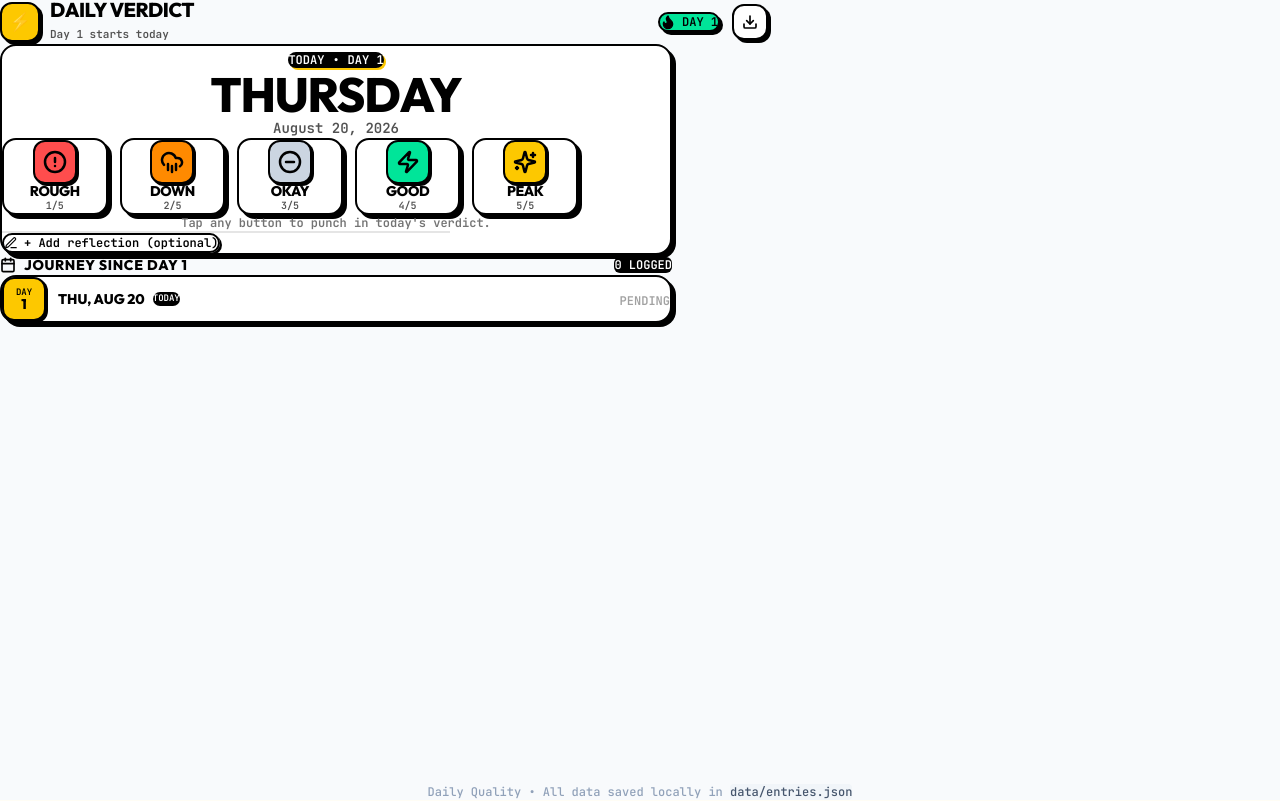
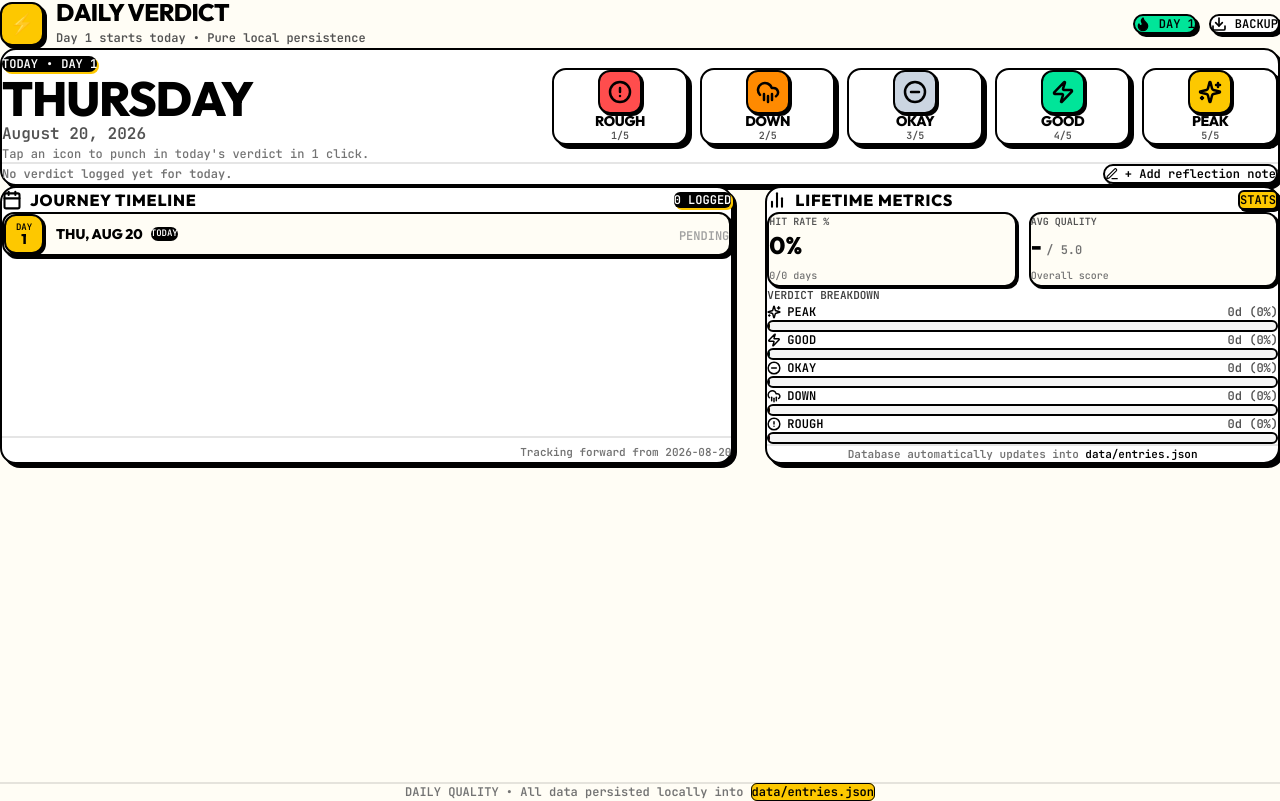
Before and after one commit to TRINNO112/shit-or-hit, a React (Vite) app: page / in a window 1280 px wide. Built offline with nearby package versions, Linux system fonts and the light colour scheme; no server answers.

Commit message:
D3: Implement wide panoramic Neobrutalist dashboard layout with full screen utilization and stats widget

```diff
--- a/src/App.jsx
+++ b/src/App.jsx
@@ -2,20 +2,19 @@ import React, { useState, useEffect, useCallback } from 'react';
 import Header from './components/Header';
 import TodayHero from './components/TodayHero';
 import JourneyTimeline from './components/JourneyTimeline';
+import StatsWidget from './components/StatsWidget';
 import { fetchDatabase, saveEntry } from './services/api';
 
 export default function App() {
   const [startDate, setStartDate] = useState(new Date().toISOString().slice(0, 10));
   const [entries, setEntries] = useState({});
 
-  // Today formatted as YYYY-MM-DD
   const now = new Date();
   const y = now.getFullYear();
   const m = String(now.getMonth() + 1).padStart(2, '0');
   const d = String(now.getDate()).padStart(2, '0');
   const todayStr = `${y}-${m}-${d}`;
 
-  // Load database on start
   const loadData = useCallback(async () => {
     try {
       const db = await fetchDatabase();
@@ -30,13 +29,11 @@ export default function App() {
     loadData();
   }, [loadData]);
 
-  // Calculate day count (e.g. Day 1, Day 2...)
   const startObj = new Date(`${startDate}T00:00:00`);
   const todayObj = new Date(`${todayStr}T00:00:00`);
   const diffDays = Math.max(0, Math.floor((todayObj - startObj) / (1000 * 60 * 60 * 24)));
   const dayCount = diffDays + 1;
 
-  // Handle 1-click rating for today
   const handleSaveToday = async (entryData) => {
     const saved = await saveEntry(entryData);
     setEntries(prev => ({
@@ -46,19 +43,19 @@ export default function App() {
   };
 
   return (
-    <div className="min-h-screen flex flex-col justify-between bg-[#f8fafc] text-slate-900 pb-12">
+    <div className="min-h-screen flex flex-col justify-between bg-[#FFFDF5] text-black">
 
-      {/* Top Header */}
+      {/* Full-width Header */}
       <Header
         startDate={startDate}
         entries={entries}
         dayCount={dayCount}
       />
 
-      {/* Main Focus Area */}
-      <main className="flex-1 max-w-4xl w-full mx-auto px-4 py-6">
+      {/* Main Panoramic Container */}
+      <main className="flex-1 w-full max-w-[1440px] mx-auto px-6 md:px-10 py-6">
 
-        {/* Centered Today Card */}
+        {/* Full-Width Top Hero Today Banner */}
         <TodayHero
           todayStr={todayStr}
           currentEntry={entries[todayStr] || null}
@@ -66,18 +63,33 @@ export default function App() {
           dayCount={dayCount}
         />
 
-        {/* Clean Timeline (Only starting from Day 1 / today) */}
-        <JourneyTimeline
-          startDate={startDate}
-          todayStr={todayStr}
-          entries={entries}
-        />
+        {/* Bottom 2-Column Panoramic Grid */}
+        <div className="grid grid-cols-1 lg:grid-cols-12 gap-8 items-stretch">
+
+          {/* Left Column: Journey Timeline (7 cols) */}
+          <div className="lg:col-span-7">
+            <JourneyTimeline
+              startDate={startDate}
+              todayStr={todayStr}
+              entries={entries}
+            />
+          </div>
+
+          {/* Right Column: Real-time Stats & Metrics (5 cols) */}
+          <div className="lg:col-span-5">
+            <StatsWidget
+              entries={entries}
+              dayCount={dayCount}
+            />
+          </div>
+
+        </div>
 
       </main>
 
       {/* Subtle Footer */}
-      <footer className="w-full text-center text-xs font-mono text-slate-400 py-4">
-        <span>Daily Quality • All data saved locally in <code className="text-slate-600 bg-slate-100 px-1.5 py-0.5 rounded">data/entries.json</code></span>
+      <footer className="w-full text-center text-xs font-mono font-bold text-neutral-500 py-6 border-t-2 border-black/10 mt-8">
+        <span>DAILY QUALITY • All data persisted locally into <code className="text-black bg-[#FDC800] px-2 py-0.5 rounded-md border border-black">data/entries.json</code></span>
       </footer>
 
     </div>
--- a/src/components/Header.jsx
+++ b/src/components/Header.jsx
@@ -1,37 +1,38 @@
 import React from 'react';
-import { Flame, Download } from 'lucide-react';
+import { Flame, Download, Sparkles } from 'lucide-react';
 import { exportDatabaseBackup } from '../services/api';
 
 export default function Header({
   startDate,
   entries,
-  dayCount
+  dayCount,
+  currentStreak
 }) {
   const handleExport = () => {
     exportDatabaseBackup(startDate, entries);
   };
 
   return (
-    <header className="w-full max-w-3xl mx-auto px-4 pt-6 pb-2 flex items-center justify-between">
+    <header className="w-full max-w-[1440px] mx-auto px-6 md:px-10 pt-6 pb-2 flex items-center justify-between">
 
       {/* Brand */}
-      <div className="flex items-center gap-2.5">
-        <div className="w-10 h-10 rounded-xl bg-[#FDC800] border-2 border-black flex items-center justify-center font-display font-black text-lg text-black shadow-[3px_3px_0px_#000000]">
+      <div className="flex items-center gap-3">
+        <div className="w-11 h-11 rounded-xl bg-[#FDC800] border-2 border-black flex items-center justify-center font-display font-black text-xl text-black shadow-[3px_3px_0px_#000000]">
           ⚡
         </div>
         <div>
-          <h1 className="font-display font-black text-xl text-black tracking-tight leading-none uppercase">
+          <h1 className="font-display font-black text-2xl text-black tracking-tight leading-none uppercase">
             Daily Verdict
           </h1>
-          <span className="text-[11px] font-mono font-bold text-neutral-600">
-            Day 1 starts today
+          <span className="text-xs font-mono font-bold text-neutral-600">
+            Day 1 starts today • Pure local persistence
           </span>
         </div>
       </div>
 
-      {/* Streak Pill & Backup */}
+      {/* Streak Pill & Backup Button */}
       <div className="flex items-center gap-3">
-        <div className="flex items-center gap-1.5 px-3.5 py-1.5 rounded-full bg-[#00E599] border-2 border-black text-black text-xs font-mono font-black shadow-[3px_3px_0px_#000000]">
+        <div className="flex items-center gap-2 px-4 py-2 rounded-xl bg-[#00E599] border-2 border-black text-black text-xs font-mono font-black shadow-[3px_3px_0px_#000000]">
           <Flame className="w-4 h-4 text-black fill-black" />
           <span>DAY {dayCount}</span>
         </div>
@@ -39,9 +40,10 @@ export default function Header({
         <button
           onClick={handleExport}
           title="Backup JSON Data"
-          className="w-9 h-9 rounded-xl bg-white border-2 border-black text-black flex items-center justify-center shadow-[3px_3px_0px_#000000] hover:translate-x-[-1px] hover:translate-y-[-1px] hover:shadow-[4px_4px_0px_#000000] active:translate-x-[2px] active:translate-y-[2px] active:shadow-[1px_1px_0px_#000000] transition-all cursor-pointer"
+          className="px-4 py-2 rounded-xl bg-white border-2 border-black text-black text-xs font-mono font-black flex items-center gap-2 shadow-[3px_3px_0px_#000000] hover:translate-x-[-1px] hover:translate-y-[-1px] hover:shadow-[4px_4px_0px_#000000] active:translate-x-[2px] active:translate-y-[2px] active:shadow-[1px_1px_0px_#000000] transition-all cursor-pointer"
         >
           <Download className="w-4 h-4 stroke-[2.5]" />
+          <span>BACKUP</span>
         </button>
       </div>
 
--- a/src/components/JourneyTimeline.jsx
+++ b/src/components/JourneyTimeline.jsx
@@ -53,18 +53,19 @@ export default function JourneyTimeline({
   const totalLogged = Object.keys(entries).length;
 
   return (
-    <div className="max-w-2xl mx-auto mt-8">
+    <div className="neo-card p-6 bg-white flex flex-col justify-between h-full">
 
+      <div>
         {/* Section Header */}
-      <div className="flex items-center justify-between mb-4 px-1">
+        <div className="flex items-center justify-between mb-5">
           <div className="flex items-center gap-2">
-          <Calendar className="w-4 h-4 text-black stroke-[2.5]" />
-          <h3 className="font-display font-black text-sm text-black uppercase tracking-wider">
-            JOURNEY SINCE DAY 1
+            <Calendar className="w-5 h-5 text-black stroke-[2.5]" />
+            <h3 className="font-display font-black text-base text-black uppercase tracking-wider">
+              JOURNEY TIMELINE
             </h3>
           </div>
 
-        <span className="text-xs font-mono font-bold px-2 py-0.5 bg-black text-white rounded-md">
+          <span className="text-xs font-mono font-black px-2 py-0.5 bg-black text-white rounded-md shadow-[2px_2px_0px_#FDC800]">
             {totalLogged} LOGGED
           </span>
         </div>
@@ -79,13 +80,13 @@ export default function JourneyTimeline({
             return (
               <div
                 key={dateStr}
-              className={`neo-card p-4 flex items-center justify-between ${
-                isToday ? 'bg-[#FFFDF5] border-[3px]' : 'bg-white'
+                className={`p-3.5 rounded-xl border-2 border-black flex items-center justify-between shadow-[3px_3px_0px_#000000] transition-all ${
+                  isToday ? 'bg-[#FFFDF5] border-[2.5px]' : 'bg-white'
                 }`}
               >
                 {/* Left: Day & Date */}
                 <div className="flex items-center gap-3">
-                <div className="w-11 h-11 rounded-xl bg-[#FDC800] border-2 border-black flex flex-col items-center justify-center text-black shadow-[2px_2px_0px_#000000]">
+                  <div className="w-10 h-10 rounded-xl bg-[#FDC800] border-2 border-black flex flex-col items-center justify-center text-black shadow-[2px_2px_0px_#000000]">
                     <span className="text-[9px] font-mono font-black leading-none">DAY</span>
                     <span className="font-display font-black text-sm leading-none mt-0.5">{dayIndex}</span>
                   </div>
@@ -130,6 +131,13 @@ export default function JourneyTimeline({
             );
           })}
         </div>
+      </div>
+
+      <div className="mt-6 pt-4 border-t-2 border-black/10 text-right">
+        <span className="text-[11px] font-mono font-bold text-neutral-500">
+          Tracking forward from {startDate}
+        </span>
+      </div>
 
     </div>
   );
--- /dev/null
+++ b/src/components/StatsWidget.jsx
@@ -0,0 +1,123 @@
+import React from 'react';
+import {
+  BarChart2,
+  Flame,
+  Zap,
+  Award,
+  AlertCircle,
+  CloudRain,
+  MinusCircle,
+  Sparkles
+} from 'lucide-react';
+import { ratingMeta } from '../services/api';
+
+const IconMap = {
+  AlertCircle,
+  CloudRain,
+  MinusCircle,
+  Zap,
+  Sparkles
+};
+
+export default function StatsWidget({ entries, dayCount }) {
+  const entryList = Object.values(entries);
+  const total = entryList.length;
+
+  const counts = { 1: 0, 2: 0, 3: 0, 4: 0, 5: 0 };
+  entryList.forEach(e => {
+    if (counts[e.rating] !== undefined) counts[e.rating]++;
+  });
+
+  const hitCount = (counts[4] || 0) + (counts[5] || 0);
+  const hitRate = total > 0 ? Math.round((hitCount / total) * 100) : 0;
+  const avgScore = total > 0 ? (entryList.reduce((acc, e) => acc + Number(e.rating || 0), 0) / total).toFixed(1) : '-';
+
+  return (
+    <div className="neo-card p-6 bg-white flex flex-col justify-between h-full">
+
+      <div>
+        {/* Header */}
+        <div className="flex items-center justify-between mb-5">
+          <div className="flex items-center gap-2">
+            <BarChart2 className="w-5 h-5 text-black stroke-[2.5]" />
+            <h3 className="font-display font-black text-base text-black uppercase tracking-wider">
+              LIFETIME METRICS
+            </h3>
+          </div>
+          <span className="text-xs font-mono font-black px-2 py-0.5 bg-[#FDC800] border-2 border-black rounded-md shadow-[2px_2px_0px_#000000]">
+            STATS
+          </span>
+        </div>
+
+        {/* Top 2 Metric Cards */}
+        <div className="grid grid-cols-2 gap-3 mb-6">
+          <div className="p-3.5 rounded-xl border-2 border-black bg-[#FFFDF5] shadow-[2px_2px_0px_#000000]">
+            <span className="text-[10px] font-mono font-black text-neutral-600 uppercase block">
+              HIT RATE %
+            </span>
+            <div className="font-display font-black text-2xl text-black mt-0.5">
+              {hitRate}%
+            </div>
+            <span className="text-[10px] font-mono text-neutral-500">
+              {hitCount}/{total} days
+            </span>
+          </div>
+
+          <div className="p-3.5 rounded-xl border-2 border-black bg-[#FFFDF5] shadow-[2px_2px_0px_#000000]">
+            <span className="text-[10px] font-mono font-black text-neutral-600 uppercase block">
+              AVG QUALITY
+            </span>
+            <div className="font-display font-black text-2xl text-black mt-0.5">
+              {avgScore} <span className="text-xs font-mono text-neutral-500">/ 5.0</span>
+            </div>
+            <span className="text-[10px] font-mono text-neutral-500">
+              Overall score
+            </span>
+          </div>
+        </div>
+
+        {/* Verdict Distribution Bars */}
+        <div className="space-y-2.5">
+          <span className="text-[11px] font-mono font-black text-neutral-700 uppercase block">
+            VERDICT BREAKDOWN
+          </span>
+
+          {[5, 4, 3, 2, 1].map((val) => {
+            const m = ratingMeta[val];
+            const SvgIcon = IconMap[m.icon];
+            const count = counts[val] || 0;
+            const pct = total > 0 ? Math.round((count / total) * 100) : 0;
+
+            return (
+              <div key={val} className="space-y-1">
+                <div className="flex items-center justify-between text-xs font-mono font-bold">
+                  <span className="flex items-center gap-1.5 text-black uppercase">
+                    <SvgIcon className="w-3.5 h-3.5 stroke-[2.5]" />
+                    <span>{m.title}</span>
+                  </span>
+                  <span className="text-neutral-600">{count}d ({pct}%)</span>
+                </div>
+                <div className="w-full h-3 bg-neutral-100 border-2 border-black rounded-md overflow-hidden">
+                  <div
+                    className="h-full border-r border-black transition-all duration-500"
+                    style={{
+                      width: `${pct}%`,
+                      backgroundColor: m.bg
+                    }}
+                  />
+                </div>
+              </div>
+            );
+          })}
+        </div>
+      </div>
+
+      <div className="mt-6 pt-4 border-t-2 border-black/10 text-center">
+        <p className="text-[11px] font-mono text-neutral-500 font-bold">
+          Database automatically updates into <span className="text-black">data/entries.json</span>
+        </p>
+      </div>
+
+    </div>
+  );
+}
--- a/src/components/TodayHero.jsx
+++ b/src/components/TodayHero.jsx
@@ -59,24 +59,33 @@ export default function TodayHero({
   };
 
   return (
-    <div className="neo-card p-6 sm:p-10 max-w-2xl mx-auto text-center my-4">
+    <div className="neo-card w-full p-6 lg:p-8 mb-8 bg-white">
 
-      {/* Badge & Date */}
-      <div className="inline-flex items-center gap-2 px-3.5 py-1 rounded-full bg-black text-white text-xs font-mono font-black mb-3 shadow-[2px_2px_0px_#FDC800]">
+      {/* Top Panoramic Grid */}
+      <div className="flex flex-col lg:flex-row items-center justify-between gap-8">
+
+        {/* Left Side: Date & Heading */}
+        <div className="text-left w-full lg:w-5/12">
+          <div className="inline-flex items-center gap-2 px-3 py-1 rounded-full bg-black text-white text-xs font-mono font-black mb-3 shadow-[2px_2px_0px_#FDC800]">
             <span>TODAY</span>
             <span>•</span>
             <span>DAY {dayCount}</span>
           </div>
 
-      <h2 className="font-display font-black text-3xl sm:text-5xl text-black tracking-tight uppercase">
+          <h2 className="font-display font-black text-4xl sm:text-5xl text-black tracking-tight uppercase leading-none">
             {dayName}
           </h2>
-      <p className="text-sm font-mono font-bold text-neutral-600 mt-1 mb-8">
+          <p className="text-base font-mono font-bold text-neutral-600 mt-2">
             {fullDate}
           </p>
+          <p className="text-xs font-mono text-neutral-500 mt-1">
+            Tap an icon to punch in today's verdict in 1 click.
+          </p>
+        </div>
 
-      {/* 5 Tactile Neobrutalist Rating Buttons */}
-      <div className="grid grid-cols-5 gap-2.5 sm:gap-3 max-w-xl mx-auto mb-6">
+        {/* Right Side: 5 Chunky Tactile Buttons */}
+        <div className="w-full lg:w-7/12">
+          <div className="grid grid-cols-2 sm:grid-cols-5 gap-3">
             {[1, 2, 3, 4, 5].map((val) => {
               const m = ratingMeta[val];
               const SvgIcon = IconMap[m.icon];
@@ -87,15 +96,15 @@ export default function TodayHero({
                   key={val}
                   type="button"
                   onClick={() => handleRate(val)}
-              className={`neo-btn flex flex-col items-center justify-center p-3 sm:p-4 ${
+                  className={`neo-btn flex flex-col items-center justify-center p-3.5 sm:p-4 ${
                     isSelected ? m.selectedClass : ''
                   }`}
                 >
                   <div
-                className="w-10 h-10 sm:w-11 sm:h-11 rounded-xl border-2 border-black flex items-center justify-center mb-1.5 shadow-[2px_2px_0px_#000000]"
+                    className="w-11 h-11 rounded-xl border-2 border-black flex items-center justify-center mb-2 shadow-[2px_2px_0px_#000000]"
                     style={{ backgroundColor: m.bg }}
                   >
-                <SvgIcon className="w-5 h-5 sm:w-6 sm:h-6 text-black stroke-[2.5]" />
+                    <SvgIcon className="w-6 h-6 text-black stroke-[2.5]" />
                   </div>
 
                   <span className="font-display font-black text-xs sm:text-sm text-black uppercase tracking-tight leading-none">
@@ -109,45 +118,55 @@ export default function TodayHero({
               );
             })}
           </div>
+        </div>
 
-      {/* Status Feedback Badge */}
+      </div>
+
+      {/* Bottom Bar: Status Verdict + Expandable Note */}
+      <div className="mt-6 pt-5 border-t-2 border-black/10 flex flex-col sm:flex-row items-start sm:items-center justify-between gap-4">
+
+        {/* Active Verdict Pill */}
         {selectedRating ? (
           <div
-          className="inline-flex items-center gap-2 px-4 py-2 rounded-xl border-2 border-black text-xs font-mono font-bold text-black shadow-[3px_3px_0px_#000000]"
+            className="inline-flex items-center gap-2.5 px-4 py-2 rounded-xl border-2 border-black text-xs font-mono font-bold text-black shadow-[3px_3px_0px_#000000]"
             style={{ backgroundColor: ratingMeta[selectedRating]?.bg }}
           >
             <span>
               VERDICT: <strong className="uppercase">{ratingMeta[selectedRating]?.title}</strong> — {ratingMeta[selectedRating]?.desc}
             </span>
             {syncedBadge && (
-            <span className="flex items-center gap-1 bg-black text-white px-2 py-0.5 rounded-md font-mono text-[10px] uppercase font-black ml-1">
+              <span className="flex items-center gap-1 bg-black text-white px-2 py-0.5 rounded-md font-mono text-[10px] uppercase font-black">
                 <Check className="w-3 h-3 stroke-[3]" /> Saved
               </span>
             )}
           </div>
         ) : (
-        <p className="text-xs font-mono font-bold text-neutral-500">
-          Tap any button to punch in today's verdict.
-        </p>
+          <span className="text-xs font-mono font-bold text-neutral-500">
+            No verdict logged yet for today.
+          </span>
         )}
 
-      {/* Optional Note Field */}
-      <div className="max-w-md mx-auto mt-6 pt-5 border-t-2 border-black/10">
-        {!showNote ? (
+        {/* Note Toggle Button */}
+        {!showNote && (
           <button
             onClick={() => setShowNote(true)}
-            className="text-xs font-mono font-bold text-black hover:bg-[#FDC800] border-2 border-black px-3 py-1.5 rounded-xl shadow-[2px_2px_0px_#000000] hover:translate-x-[-1px] hover:translate-y-[-1px] hover:shadow-[3px_3px_0px_#000000] active:translate-x-[1px] active:translate-y-[1px] active:shadow-[1px_1px_0px_#000000] flex items-center gap-1.5 mx-auto transition-all cursor-pointer"
+            className="text-xs font-mono font-bold text-black hover:bg-[#FDC800] border-2 border-black px-3.5 py-1.5 rounded-xl shadow-[2px_2px_0px_#000000] hover:translate-x-[-1px] hover:translate-y-[-1px] hover:shadow-[3px_3px_0px_#000000] active:translate-x-[1px] active:translate-y-[1px] active:shadow-[1px_1px_0px_#000000] flex items-center gap-1.5 transition-all cursor-pointer"
           >
             <PenLine className="w-3.5 h-3.5" />
-            <span>{currentEntry?.notes ? 'Edit note' : '+ Add reflection (optional)'}</span>
+            <span>{currentEntry?.notes ? 'Edit reflection' : '+ Add reflection note'}</span>
           </button>
-        ) : (
-          <div className="text-left space-y-2">
+        )}
+
+      </div>
+
+      {/* Expanded Note Area */}
+      {showNote && (
+        <div className="mt-4 pt-4 border-t-2 border-dashed border-black/20 text-left space-y-2">
           <div className="flex items-center justify-between text-xs font-mono font-bold text-black">
-              <span>UNFILTERED NOTE</span>
+            <span>UNFILTERED DAILY REFLECTION</span>
             <button
               onClick={() => setShowNote(false)}
-                className="hover:bg-red-200 border border-black p-0.5 rounded"
+              className="hover:bg-red-200 border border-black p-0.5 rounded cursor-pointer"
             >
               <X className="w-3.5 h-3.5" />
             </button>
@@ -165,12 +184,11 @@ export default function TodayHero({
               onClick={handleSaveNote}
               className="neo-btn px-4 py-1.5 bg-[#00E599] text-black text-xs font-mono font-black"
             >
-                SAVE NOTE
+              SAVE REFLECTION
             </button>
           </div>
         </div>
       )}
-      </div>
 
     </div>
   );
```
Lines whose indentation alone changed are shown as unchanged.
